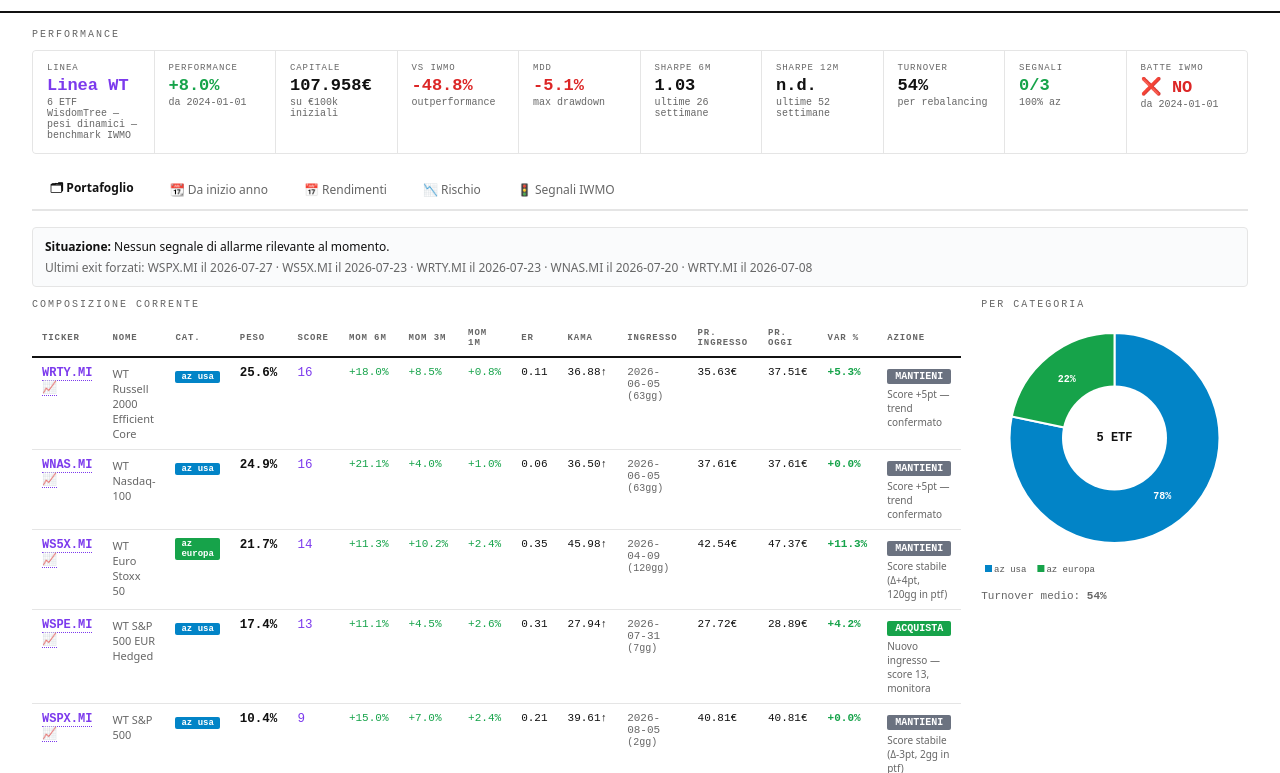
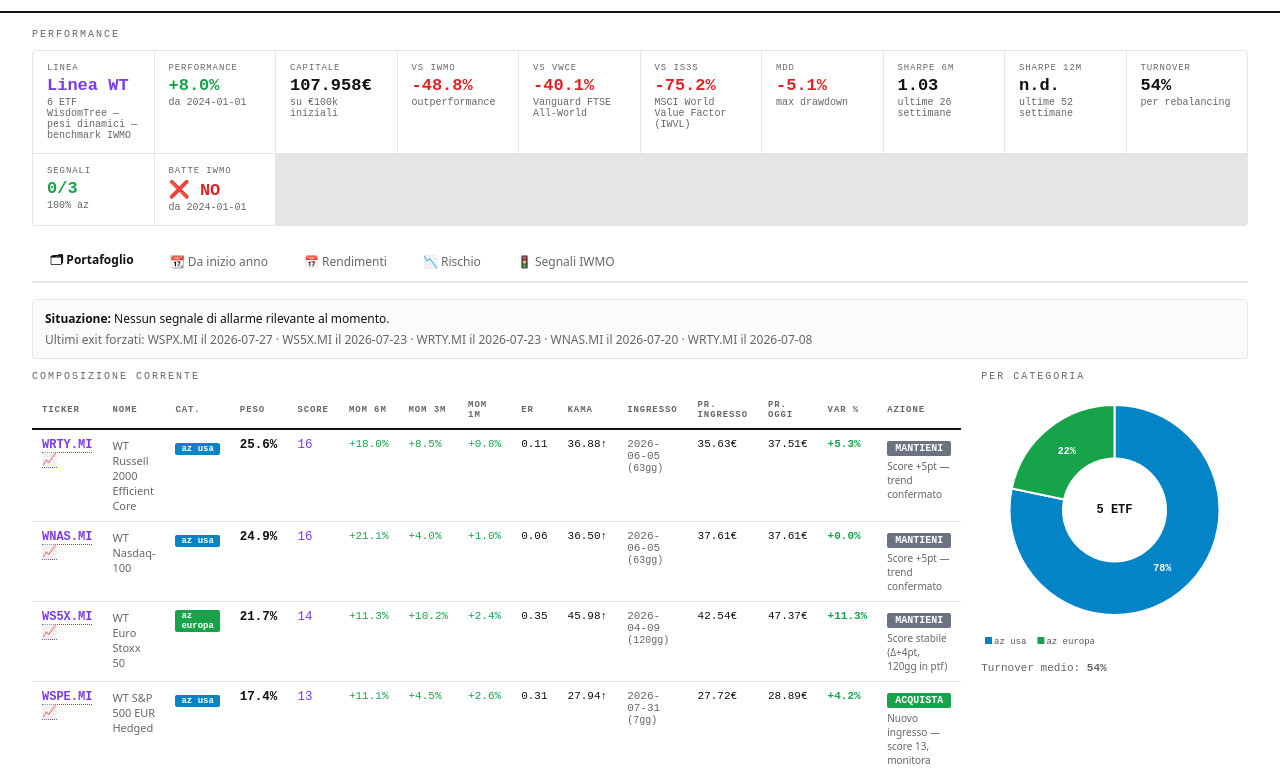
Before and after one commit to Giorgiogoldoni/etp, a plain HTML site: page linea.html in a window 1280 px wide. Shown: the part 46-819 px from the top of the page. Drawn offline with Linux system fonts and the light colour scheme.

Commit message:
Add files via upload

```diff
--- a/linea.html
+++ b/linea.html
@@ -276,12 +276,14 @@
   const sh6=d.sharpe_6m, sh12=d.sharpe_12m;
 
   // KPI
-  const op=d.outperformance;
+  const op=d.outperformance, op2=d.outperformance2, op3=d.outperformance3;
   const kpis=[
     {k:'Linea',      v:lInfo.label, cls:'etp', sub:d.descrizione||''},
     {k:'Performance',v:fmt(d.performance_totale_pct),cls:(d.performance_totale_pct||0)>=0?'pos':'neg',sub:'da '+d.backtest_start},
     {k:'Capitale',   v:fmtC(d.capitale_attuale),cls:'',sub:'su €100k iniziali'},
     {k:'vs IWMO',    v:op!=null?fmt(op):'—',cls:(op||0)>=0?'pos':'neg',sub:'outperformance'},
+    {k:'vs VWCE',    v:op2!=null?fmt(op2):'—',cls:(op2||0)>=0?'pos':'neg',sub:'Vanguard FTSE All-World'},
+    {k:'vs IS3S',    v:op3!=null?fmt(op3):'—',cls:(op3||0)>=0?'pos':'neg',sub:'MSCI World Value Factor (IWVL)'},
     {k:'MDD',        v:fmt(d.max_drawdown),cls:'neg',sub:'max drawdown'},
     {k:'Sharpe 6M',  v:sh6?sh6.toFixed(2):'n.d.',cls:'',sub:'ultime 26 settimane'},
     {k:'Sharpe 12M', v:sh12?sh12.toFixed(2):'n.d.',cls:'',sub:'ultime 52 settimane'},
```
